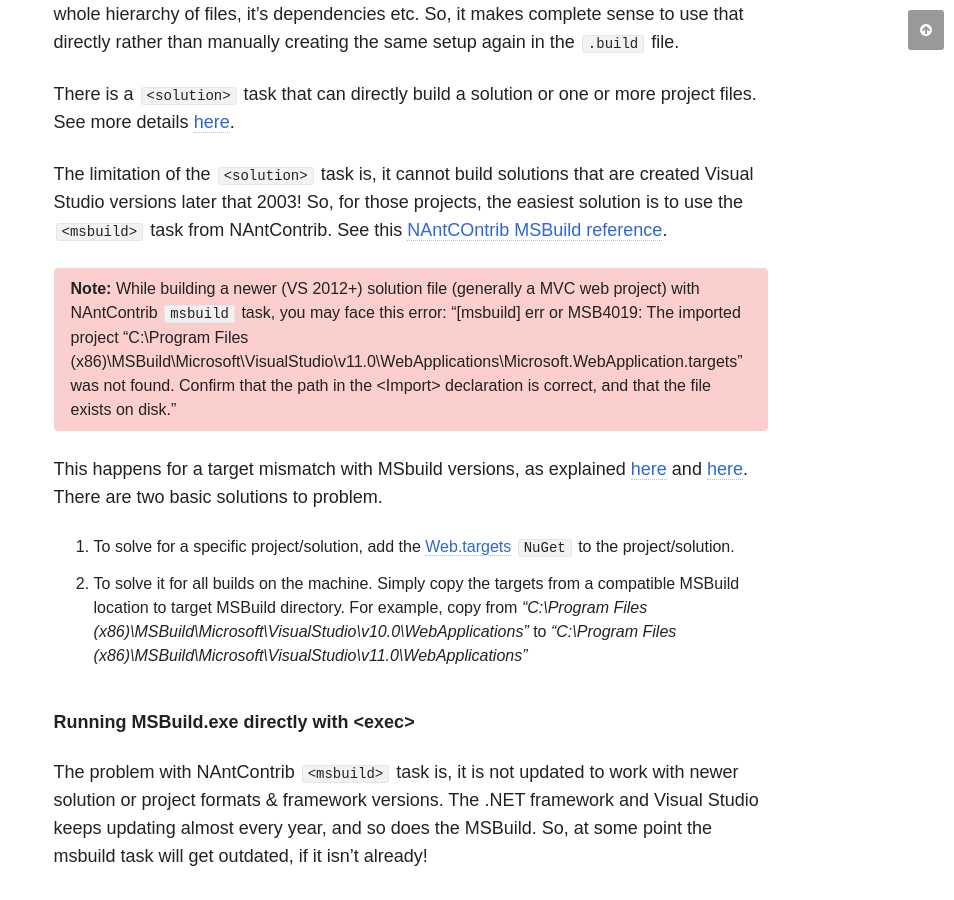
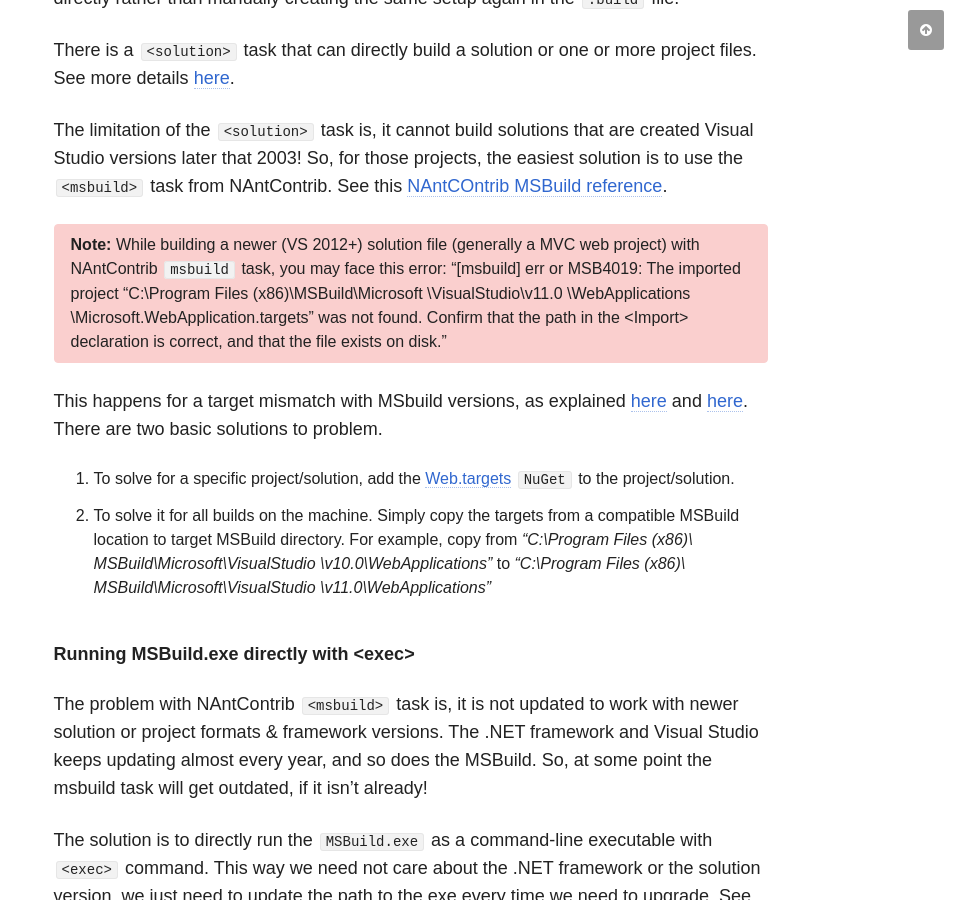
Before and after one commit to chakrabar/chakrabar.github.io, a Jekyll site: the page built from _posts/articles/2018-04-04-automating-with-nant.md, in a window 1280 px wide and 900 px high, scrolled down 7379 px. Shown: the whole window, without its empty margins (326-1280 px from the left). Built offline with Jekyll 4.4.1, drawn with Linux system fonts in a browser that asks for light colours; nearby versions of some CDN libraries; comment, search, counter and statistics services are not loaded; some of the changed lines change nothing that is shown.

Commit message:
fix for mobile. Honestly, the mobile browser should habdle it themselves

```diff
--- a/_posts/articles/2018-04-04-automating-with-nant.md
+++ b/_posts/articles/2018-04-04-automating-with-nant.md
@@ -6,7 +6,7 @@
 tags: [nant, nantcontrib, dotnet, automation, installation, setup, build, tasks]
 categories: articles
 image:
-  feature: posts/nant/nant_script.png
+  feature: posts/nant/nant_script2.png
 comments: true
 share: true
 ---
@@ -189,13 +189,13 @@
 
 The limitation of the `<solution>` task is, it cannot build solutions that are created Visual Studio versions later that 2003! So, for those projects, the easiest solution is to use the `<msbuild>` task from NAntContrib. See this [NAntCOntrib MSBuild reference](http://nantcontrib.sourceforge.net/release/0.85/help/tasks/msbuild.html).
 
-**Note:** While building a newer (VS 2012+) solution file (generally a MVC web project) with NAntContrib `msbuild` task, you may face this error: "[msbuild] err or MSB4019: The imported project "C:\Program Files (x86)\MSBuild\Microsoft\VisualStudio\v11.0\WebApplications\Microsoft.WebApplication.targets" was not found. Confirm that the path in the \<Import\> declaration is correct, and that the file exists on disk."
+**Note:** While building a newer (VS 2012+) solution file (generally a MVC web project) with NAntContrib `msbuild` task, you may face this error: "[msbuild] err or MSB4019: The imported project "C:\Program Files (x86)\MSBuild\Microsoft \VisualStudio\v11.0 \WebApplications \Microsoft.WebApplication.targets" was not found. Confirm that the path in the \<Import\> declaration is correct, and that the file exists on disk."
 {: .notice--danger}
 
 This happens for a target mismatch with MSbuild versions, as explained [here](https://stackoverflow.com/questions/3980909/microsoft-webapplication-targets-was-not-found-on-the-build-server-whats-your) and [here](https://stackoverflow.com/questions/17433904/v11-0-webapplications-microsoft-webapplication-targets-was-not-found-when-file-a). There are two basic solutions to problem.
 
 1. To solve for a specific project/solution, add the [Web.targets](https://www.nuget.org/packages/MSBuild.Microsoft.VisualStudio.Web.targets/) `NuGet` to the project/solution.
-2. To solve it for all builds on the machine. Simply copy the targets from a compatible MSBuild location to target MSBuild directory. For example, copy from _"C:\Program Files (x86)\MSBuild\Microsoft\VisualStudio\v10.0\WebApplications"_ to _"C:\Program Files (x86)\MSBuild\Microsoft\VisualStudio\v11.0\WebApplications"_
+2. To solve it for all builds on the machine. Simply copy the targets from a compatible MSBuild location to target MSBuild directory. For example, copy from _"C:\Program Files (x86)\ MSBuild\Microsoft\VisualStudio \v10.0\WebApplications"_ to _"C:\Program Files (x86)\ MSBuild\Microsoft\VisualStudio \v11.0\WebApplications"_
 
 ###### Running MSBuild.exe directly with \<exec\>
 
```
Also changed, not shown: images/posts/nant/nant_script2.png (added), images/posts/nant/sample_script.png (deleted).
